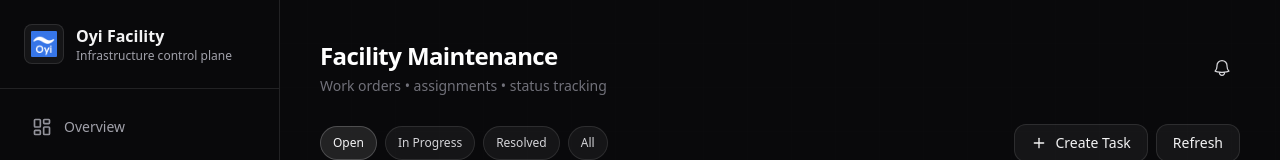
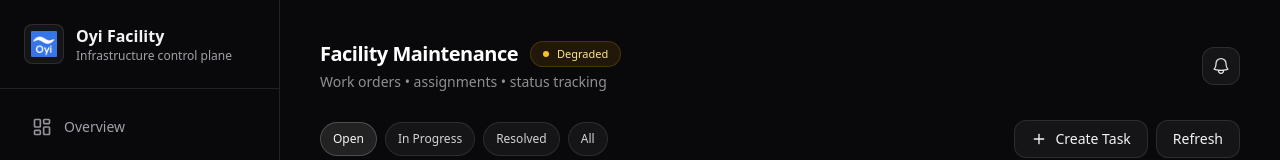
Before and after one commit to contactochiga/facility-oyi, a Next.js app: page /maintenance in a window 1280 px wide. Shown: the top 160 px of the page. Built offline with nearby package versions, Linux system fonts and the light colour scheme; no server answers.

Commit message:
Update Topbar.tsx

```diff
--- a/components/shell/Topbar.tsx
+++ b/components/shell/Topbar.tsx
@@ -1,11 +1,53 @@
 // components/shell/Topbar.tsx
 "use client";
 
-import React, { useEffect, useState } from "react";
+import React, { useEffect, useMemo, useState } from "react";
 import { Bars3Icon, BellIcon } from "@heroicons/react/24/outline";
 import { useSessionStore } from "@/store/useSessionStore";
 import NotificationsModal from "@/components/notifications/NotificationsModal";
 import { notificationService } from "@/services/notificationService";
+
+function cn(...classes: Array<string | false | null | undefined>) {
+  return classes.filter(Boolean).join(" ");
+}
+
+function getApiBase() {
+  return (
+    process.env.NEXT_PUBLIC_API_URL ||
+    process.env.NEXT_PUBLIC_API_BASE_URL ||
+    ""
+  );
+}
+
+function StatusPill({ ok }: { ok: boolean | null }) {
+  const label = ok === null ? "Checking" : ok ? "Connected" : "Degraded";
+
+  const tone =
+    ok === null
+      ? "border-white/10 bg-white/5 text-white/70"
+      : ok
+      ? "border-emerald-500/20 bg-emerald-500/10 text-emerald-200"
+      : "border-amber-500/20 bg-amber-500/10 text-amber-200";
+
+  return (
+    <div
+      className={cn(
+        "hidden md:inline-flex items-center gap-2 rounded-full border px-3 py-1 text-[11px] font-medium",
+        tone
+      )}
+      title="System status"
+      aria-label={`System status: ${label}`}
+    >
+      <span
+        className={cn(
+          "h-1.5 w-1.5 rounded-full",
+          ok === null ? "bg-zinc-500" : ok ? "bg-emerald-400" : "bg-amber-400"
+        )}
+      />
+      <span>{label}</span>
+    </div>
+  );
+}
 
 export default function Topbar({
   title,
@@ -28,6 +70,9 @@ export default function Topbar({
   const [openNotif, setOpenNotif] = useState(false);
   const [unreadCount, setUnreadCount] = useState(0);
 
+  // optional status indicator (doesn't affect anything if API missing)
+  const [backendOk, setBackendOk] = useState<boolean | null>(null);
+
   async function refreshUnread() {
     try {
       const items = await notificationService.unread();
@@ -48,6 +93,39 @@ export default function Topbar({
     // eslint-disable-next-line react-hooks/exhaustive-deps
   }, [showNotifications]);
 
+  // backend status ping (light)
+  useEffect(() => {
+    const API = getApiBase();
+    if (!API) {
+      setBackendOk(false);
+      return;
+    }
+
+    let alive = true;
+    setBackendOk(null);
+
+    (async () => {
+      try {
+        const res = await fetch(`${API}/health`, { method: "GET", cache: "no-store" });
+        if (!alive) return;
+        setBackendOk(res.ok);
+      } catch {
+        if (!alive) return;
+        setBackendOk(false);
+      }
+    })();
+
+    return () => {
+      alive = false;
+    };
+  }, []);
+
+  const userLabel = useMemo(() => {
+    const email = user?.email ?? "—";
+    const role = user?.role ?? "operator";
+    return { email, role };
+  }, [user?.email, user?.role]);
+
   return (
     <>
       <div className="flex items-center justify-between gap-4">
@@ -56,35 +134,46 @@ export default function Topbar({
           {onOpenMenu && (
             <button
               onClick={onOpenMenu}
-              className="lg:hidden rounded-lg p-2 hover:bg-white/10"
+              className="lg:hidden rounded-xl border border-white/10 bg-white/5 p-2 hover:bg-white/10 transition"
               aria-label="Open navigation"
+              type="button"
             >
-              <Bars3Icon className="h-5 w-5 text-zinc-300" />
+              <Bars3Icon className="h-5 w-5 text-zinc-200" />
             </button>
           )}
 
           <div className="min-w-0">
-            <div className="title truncate">{title}</div>
-            {subtitle ? <div className="muted mt-1 truncate">{subtitle}</div> : null}
+            <div className="flex items-center gap-3 min-w-0">
+              <h1 className="truncate text-lg md:text-xl font-semibold tracking-tight text-white">
+                {title}
+              </h1>
+              <StatusPill ok={backendOk} />
+            </div>
+
+            {subtitle ? (
+              <p className="mt-1 truncate text-sm text-white/55">
+                {subtitle}
+              </p>
+            ) : null}
           </div>
         </div>
 
         {/* Right */}
-        <div className="flex items-center gap-3">
+        <div className="flex items-center gap-2 sm:gap-3">
           {rightSlot ? <div className="flex items-center">{rightSlot}</div> : null}
 
           {showNotifications ? (
             <button
-              className="rounded-lg p-2 hover:bg-white/10 relative"
+              className="rounded-xl border border-white/10 bg-white/5 p-2 hover:bg-white/10 transition relative"
               aria-label="Notifications"
               type="button"
               onClick={() => setOpenNotif(true)}
             >
-              <BellIcon className="h-5 w-5 text-zinc-300" />
+              <BellIcon className="h-5 w-5 text-zinc-200" />
 
-              {/* ✅ Badge */}
+              {/* ✅ Badge (brand-blue, not red) */}
               {unreadCount > 0 ? (
-                <span className="absolute -top-1 -right-1 min-w-[18px] h-[18px] px-1 rounded-full bg-[#E11D2E] text-white text-[11px] flex items-center justify-center">
+                <span className="absolute -top-1 -right-1 min-w-[18px] h-[18px] px-1 rounded-full bg-blue-600 text-white text-[11px] flex items-center justify-center border border-blue-400/30">
                   {unreadCount > 99 ? "99+" : unreadCount}
                 </span>
               ) : null}
@@ -92,9 +181,15 @@ export default function Topbar({
           ) : null}
 
           {showUser ? (
-            <div className="hidden sm:block text-right">
-              <div className="text-sm text-zinc-200">{user?.email ?? "—"}</div>
-              <div className="text-xs text-zinc-500">{user?.role ?? "operator"}</div>
+            <div className="hidden sm:flex items-center gap-3 rounded-2xl border border-white/10 bg-white/5 px-3 py-2">
+              <div className="min-w-0 text-right">
+                <div className="text-sm text-white/85 truncate max-w-[220px]">
+                  {userLabel.email}
+                </div>
+                <div className="text-[11px] text-white/45">
+                  {userLabel.role}
+                </div>
+              </div>
             </div>
           ) : null}
         </div>
```
